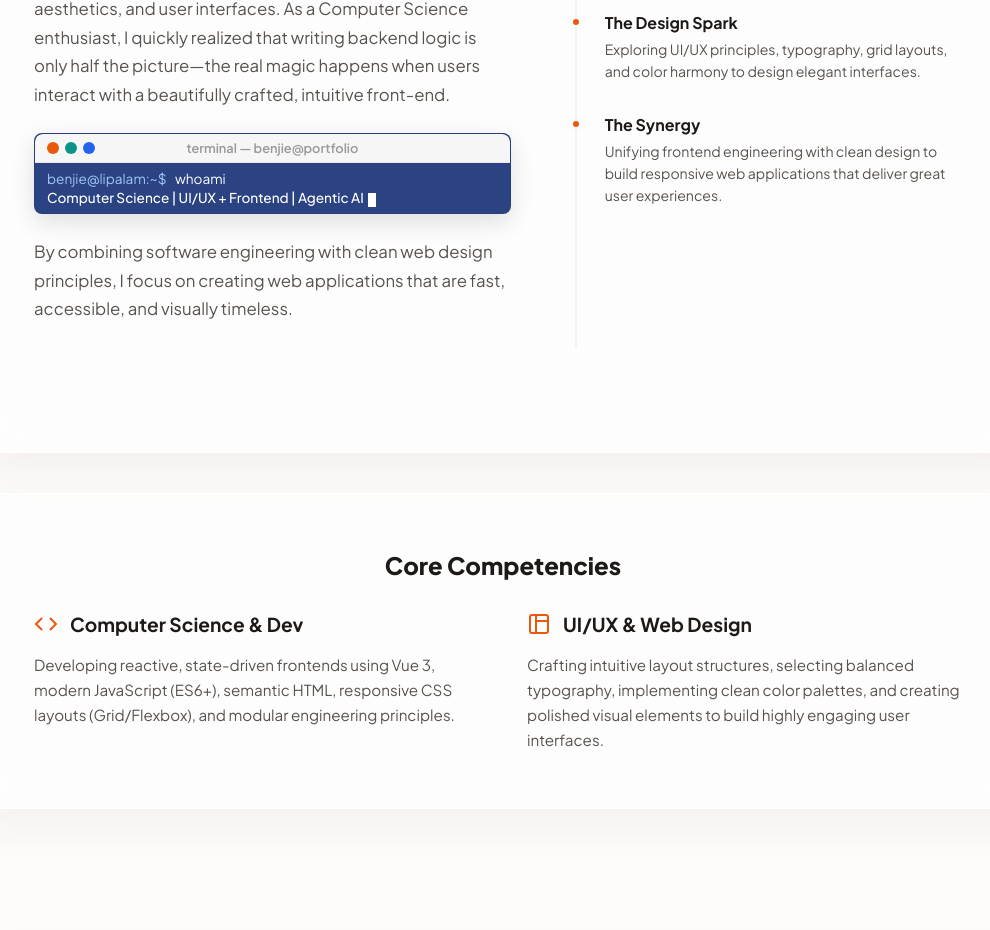
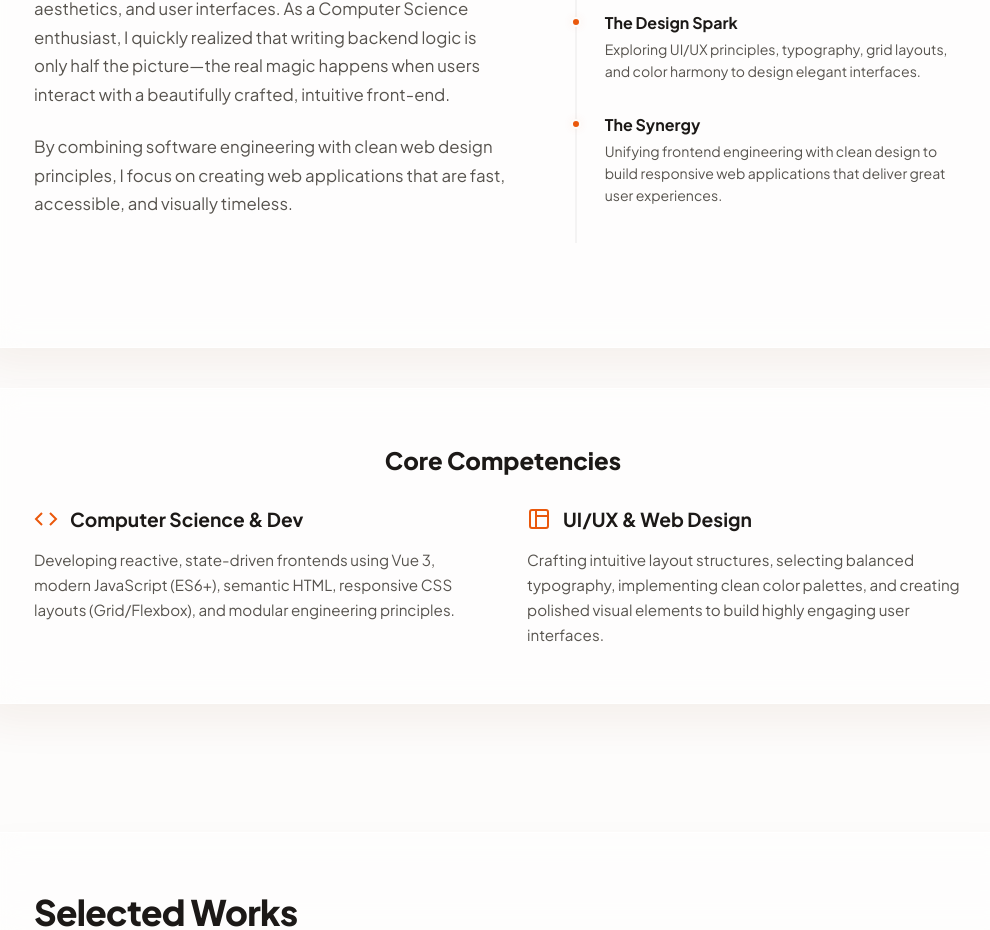
Before and after one commit to webjie28/BENJIELIPALAM, a Vue app: page / in a window 1280 px wide. Shown: the part 1016-1946 px from the top of the page, without its empty margins (137-1127 px from the left). Built offline with nearby package versions, Linux system fonts and the light colour scheme; no server answers.

Commit message:
content: Remove terminal block from Origin section per user request

```diff
--- a/App.vue
+++ b/App.vue
@@ -198,27 +198,7 @@
                   As a Computer Science enthusiast, I quickly realized that writing backend logic is only half the picture—the real magic happens when users interact with a beautifully crafted, intuitive front-end.
                 </p>
 
-                <!-- Terminal Storytelling Element -->
-                <div class="hero-terminal animate-in" style="margin-top: 1.5rem;">
-                  <div class="terminal-header">
-                    <div class="terminal-dots">
-                      <span class="dot red"></span>
-                      <span class="dot yellow"></span>
-                      <span class="dot blue"></span>
-                    </div>
-                    <div class="terminal-title">terminal &mdash; benjie@portfolio</div>
-                  </div>
-                  <div class="terminal-body">
-                    <div class="terminal-line">
-                      <span class="terminal-user">benjie@lipalam:~$</span> <span class="terminal-command">{{ terminalCommandText }}</span><span class="terminal-cursor" v-if="showCursor1"></span>
-                    </div>
-                    <div class="terminal-line terminal-output" v-if="showCursor2 || terminalOutputText">
-                      {{ terminalOutputText }}<span class="terminal-cursor" v-if="showCursor2"></span>
-                    </div>
-                  </div>
-                </div>
-
-                <p style="margin-top: 1.5rem;">
+                <p>
                   By combining software engineering with clean web design principles, I focus on creating
                   web applications that are fast, accessible, and visually timeless.
                 </p>
```
